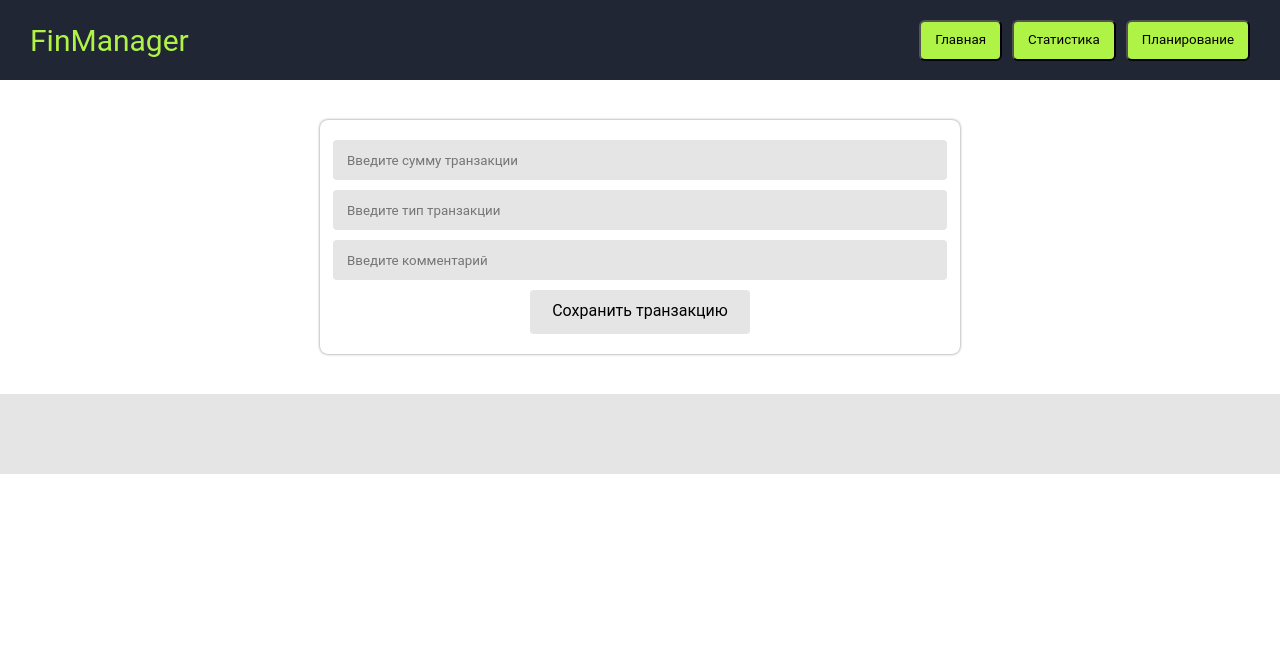
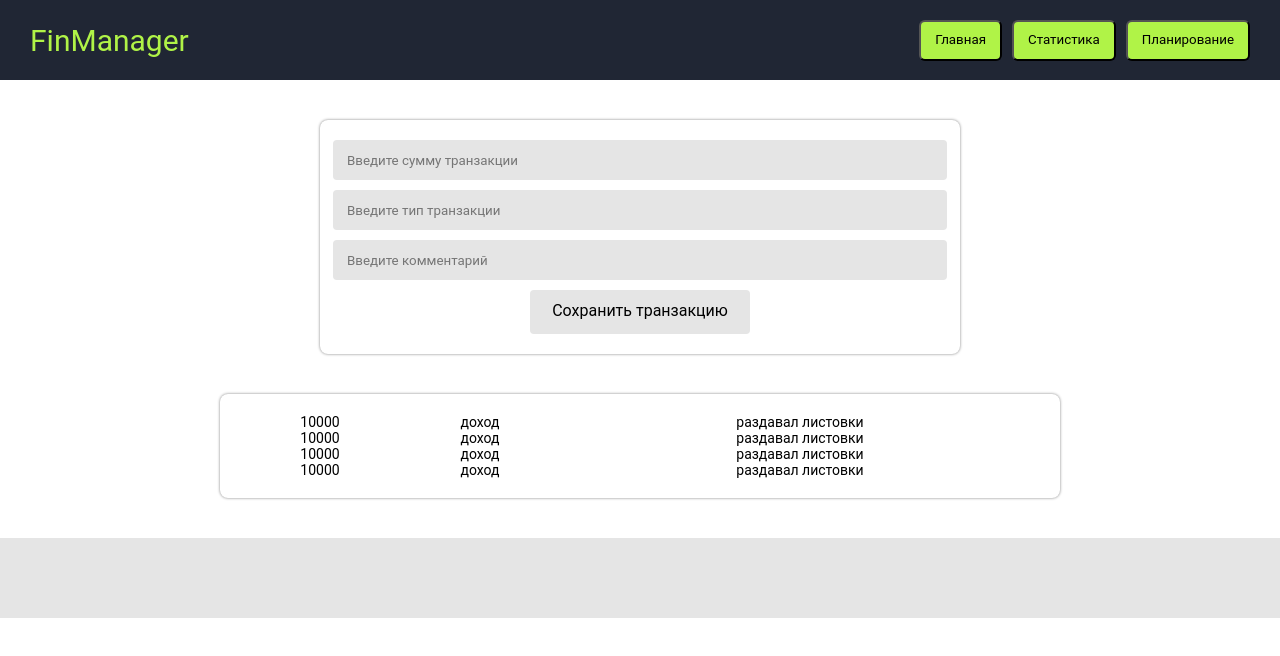
Before and after one commit to MarusovAlexei/FInManager, a React (Create React App) app: page / in a window 1280 px wide. Shown: the top 656 px of the page. Built offline with nearby package versions, Linux system fonts and the light colour scheme.

Commit message:
add: add form and list

```diff
--- a/src/components/comps/Input.jsx
+++ b/src/components/comps/Input.jsx
@@ -4,14 +4,19 @@ import css from "../../styles/form.css";
 const { Input } = css;
 
 const InputComponent = (props) => {
-  const { placeholder, maxLength } = props.params;
+  const { placeholder, inputValue, action } = props;
 
   return (
     <React.Fragment>
       <Input
+        value={inputValue}
         type={"text"}
         placeholder={placeholder}
-        maxLength={maxLength}
+        maxLength={"100"}
+        onChange={(event) => {
+          const newValue = event.target.value;
+          action(newValue);
+        }}
       ></Input>
     </React.Fragment>
   );
--- a/src/components/pages/Main.jsx
+++ b/src/components/pages/Main.jsx
@@ -1,29 +1,64 @@
-import React from "react";
+import React, { useState } from "react";
 import Head from "../views/global/Head";
 import Foot from "../views/global/Foot";
 import InputComponent from "../comps/Input";
+import DataList from "../views/local/DatdList";
 import css from "../../styles/form.css";
 
 const { FormContainer, Button } = css;
 
 const Main = () => {
+  const [value, setValue] = useState("");
+  const [type, setType] = useState("");
+  const [comment, setComment] = useState("");
+
+  const validation = () => {
+    if (value !== "" && type !== "" && comment !== "") {
+      alert("valid true");
+
+      setValue("");
+      setType("");
+      setComment("");
+    } else {
+      alert("error");
+    }
+  };
+
   return (
     <React.Fragment>
       <Head></Head>
       <FormContainer>
         <InputComponent
-          params={{ placeholder: "Введите сумму транзакции", maxLength: "100" }}
+          inputValue={value}
+          action={setValue}
+          placeholder={"Введите сумму транзакции"}
         />
         <InputComponent
-          params={{ placeholder: "Введите тип транзакции", maxLength: "100" }}
+          inputValue={type}
+          action={setType}
+          placeholder={"Введите тип транзакции"}
         />
         <InputComponent
-          params={{ placeholder: "Введите комментарий", maxLength: "100" }}
+          inputValue={comment}
+          action={setComment}
+          placeholder={"Введите комментарий"}
         />
-        <Button backgroundColor={"rgb(229, 229, 229);"}>
+        <Button
+          backgroundColor={
+            value === ""
+              ? "rgb(229, 229, 229)"
+              : type === ""
+              ? "rgb(229, 229, 229)"
+              : comment === ""
+              ? "rgb(229, 229, 229)"
+              : "rgb(176, 243, 71)"
+          }
+          onClick={validation}
+        >
           Сохранить транзакцию
         </Button>
       </FormContainer>
+      <DataList></DataList>
       <Foot></Foot>
     </React.Fragment>
   );
--- /dev/null
+++ b/src/components/views/local/DatdList.jsx
@@ -0,0 +1,24 @@
+import React from "react";
+import css from "../../../styles/dataList.css";
+
+const { DataContainer, ContentLine, ContentCell } = css;
+
+const DataList = () => {
+  return (
+    <React.Fragment>
+      <DataContainer>
+        {Array(4)
+          .fill(null)
+          .map((item, index) => {
+           return ( <ContentLine>
+              <ContentCell width={"20%"}>{"10000"}</ContentCell>
+              <ContentCell width={"20%"}>{"доход"}</ContentCell>
+              <ContentCell width={"60%"}>{"раздавал листовки"}</ContentCell>
+            </ContentLine> )
+          })}
+      </DataContainer>
+    </React.Fragment>
+  );
+};
+
+export default DataList;
--- /dev/null
+++ b/src/styles/dataList.css.js
@@ -0,0 +1,34 @@
+import { styled } from "styled-components";
+
+const css = {
+  DataContainer: styled.div`
+    display: flex;
+    flex-direction: column;
+    align-items: center;
+    justify-content: flex-start;
+    position: relative;
+    width: 800px;
+    height: auto;
+    border-radius: 8px;
+    box-shadow: 0px 0px 3px gray;
+    margin: 40px auto 40px;
+    padding: 20px;
+  `,
+  ContentLine: styled.div`
+    display: flex;
+    flex-direction: row;
+    align-items: center;
+    justify-content: flex-start;
+    position: relative;
+    width: 100%;
+  `,
+  ContentCell: styled.span`
+    display: block;
+    position: relative;
+    width: ${(props) => props.width};
+    font-size: 14px;
+    text-align: center;
+  `,
+};
+
+export default css;
```
